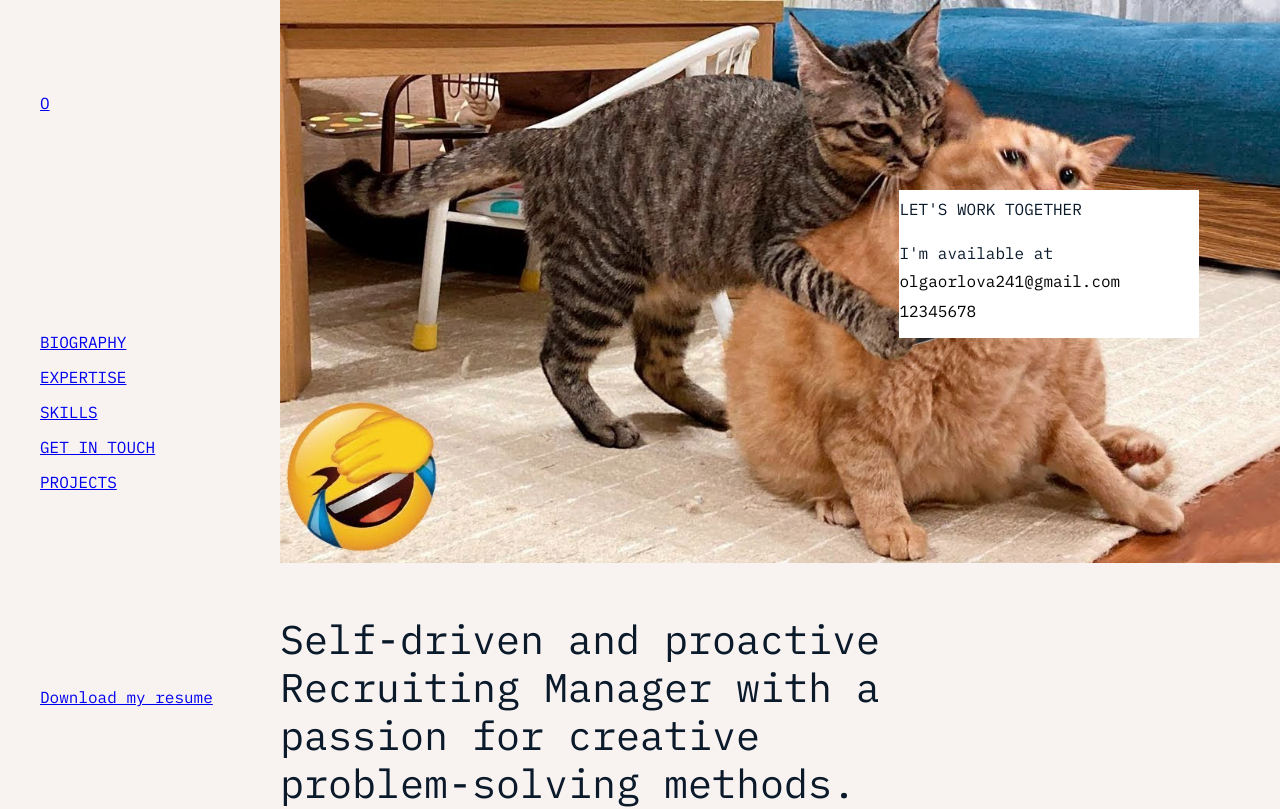
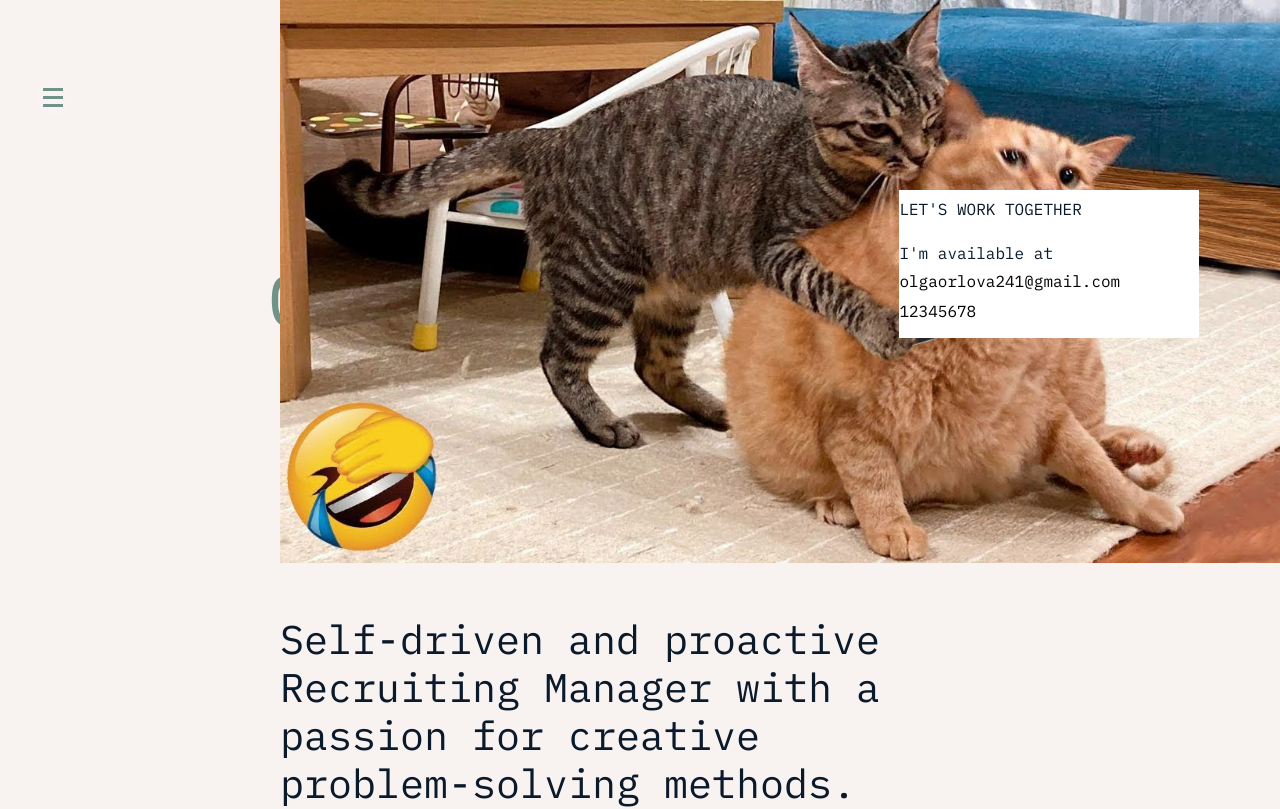
Before and after one commit to ideal-life-generator/my-resume-page, a React (Vite) app: page / in a window 1280 px wide. Shown: the top 809 px of the page. Built offline with nearby package versions, Linux system fonts and the light colour scheme.

Commit message:
added Burger menu button and Name animation and also fixed Nav animation

```diff
--- /dev/null
+++ b/src/components/Burger.jsx
@@ -0,0 +1,21 @@
+
+import "../styles/Burger.css";
+
+function Burger(props) {
+    const { isOpen, toggleOpen } = props;
+
+  return (
+    <div
+      className={isOpen ? "open hamburger-icon" : "hamburger-icon"}
+      onClick={toggleOpen}
+    >
+      <div className="icon-container">
+        <div className="icon-1"></div>
+        <div className="icon-2"></div>
+        <div className="icon-3"></div>
+      </div>
+    </div>
+  );
+}
+
+export default Burger;
--- a/src/components/Link.jsx
+++ b/src/components/Link.jsx
@@ -1,11 +1,15 @@
 import "../styles/Link.css";
 
 function Link(props) {
-    const { href, name, className } = props;
+  const { href, name, className } = props;
   return (
-    <>
-          <a className={className} href={href}>{name}</a>
-    </>
+    <div
+      className={className ? `link-container ${className}` : "link-container"}
+    >
+      <a className={className} href={href}>
+        {name}
+      </a>
+    </div>
   );
 }
 
--- a/src/components/Main.jsx
+++ b/src/components/Main.jsx
@@ -4,6 +4,7 @@ import Language from "./Language";
 import GetInTouch from "./GetInTouch";
 import ContactMe from "./ContactMe";
 import SocialMedia from "./SocialMedia";
+import Name from "./Name";
 import "../styles/Main.css";
 
 function Main() {
@@ -94,6 +95,7 @@ function Main() {
 
   return (
     <main>
+      <Name />
       <img src="src/img/maxresdefault.jpg" />
       <div className="big-title" id="bio">
         Self-driven and proactive Recruiting Manager with a passion for creative
--- /dev/null
+++ b/src/components/Name.jsx
@@ -0,0 +1,16 @@
+import "../styles/Name.css";
+
+function Name() {
+  return (
+    <div className="names-container">
+      <div className="left-name-container ">
+        <div className="animated-name-left">Olga</div>
+      </div>
+      <div className="right-name-container">
+        <div className="animated-name-right">Olga</div>
+      </div>
+    </div>
+  );
+}
+
+export default Name;
--- a/src/components/Nav.jsx
+++ b/src/components/Nav.jsx
@@ -1,19 +1,96 @@
 import Link from "./Link";
+import Burger from "./Burger";
 import "../styles/Nav.css";
+import { useEffect, useState } from "react";
 
 function Nav() {
+  const [isOpen, setIsOpen] = useState(false);
+  const toggleOpen = () => {
+    setIsOpen(!isOpen);
+  };
+
+  const [scrolledToElement, setScrolledToElement] = useState("");
+  const onScrollHandler = (event) => {
+    let elemendID = "";
+
+    const offsetBio = document.getElementById("bio").offsetTop;
+    const offsetExpertise = document.getElementById("expertise").offsetTop;
+    const offsetSkills = document.getElementById("skills").offsetTop;
+    const offsetTopGetInTouch =
+      document.getElementById("get-in-touch").offsetTop;
+
+    const position = event.target.documentElement.scrollTop;
+
+    if (position >= offsetBio - 1) {
+      elemendID = "bio";
+    }
+
+    if (position >= offsetExpertise - 1) {
+      elemendID = "expertise";
+    }
+
+    if (position >= offsetSkills - 1) {
+      elemendID = "skills";
+    }
+
+    if (position >= offsetTopGetInTouch - 1) {
+      elemendID = "get-in-touch";
+    }
+    // console.log(offsetSkills);
+    // console.log(position);
+    setScrolledToElement(elemendID);
+  };
+
+  useEffect(() => {
+    document.addEventListener("scroll", onScrollHandler);
+    return () => {
+      document.removeEventListener("scroll", onScrollHandler);
+    };
+  });
   return (
     <>
-      <nav className="menu">
-        <a href='#'>O</a>
+      <Burger toggleOpen={toggleOpen} isOpen={isOpen} />
+      <nav className={isOpen ? "menu" : "menu closed"}>
         <div className="list-menu">
-          <Link className='nav-link' href="#bio" name="BIOGRAPHY" />
-          <Link href="#expertise" name="EXPERTISE" />
-          <Link href="#skills" name="SKILLS" />
-          <Link href="#get-in-touch" name="GET IN TOUCH" />
-          <Link href="#" name="PROJECTS" />
+          <Link
+            className={
+              scrolledToElement === "bio"
+                ? "nav-link underline-link selected"
+                : "nav-link underline-link"
+            }
+            href="#bio"
+            name="BIOGRAPHY"
+          />
+          <Link
+            className={
+              scrolledToElement === "expertise"
+                ? "underline-link selected"
+                : "underline-link"
+            }
+            href="#expertise"
+            name="EXPERTISE"
+          />
+          <Link
+            className={
+              scrolledToElement === "skills"
+                ? "underline-link selected"
+                : "underline-link"
+            }
+            href="#skills"
+            name="SKILLS"
+          />
+          <Link
+            className={
+              scrolledToElement === "get-in-touch"
+                ? "underline-link selected"
+                : "underline-link"
+            }
+            href="#get-in-touch"
+            name="GET IN TOUCH"
+          />
+          {/* <Link className="underline-link" href="#" name="PROJECTS" /> */}
         </div>
-        <Link href="#" name="Download my resume" />
+        <Link href="#" name="Download my resume" className="download-resume" />
       </nav>
     </>
   );
--- /dev/null
+++ b/src/styles/Burger.css
@@ -0,0 +1,73 @@
+.icon-1,
+.icon-2,
+.icon-3 {
+  position: inherit;
+  /* left: 25%;
+  top: 50%; */
+  width: 20px;
+  height: 3px;
+  background-color: #6f9389;
+  transition: all 400ms cubic-bezier(0.84, 0.06, 0.52, 1.8);
+}
+
+.icon-1 {
+  transform: translateY(-8px);
+  animation-delay: 100ms;
+}
+.icon-2 {
+  /* transform: translateY(8px); */
+  animation-delay: 100ms;
+}
+
+.icon-3 {
+  transform: translateY(8px);
+  animation-delay: 250ms;
+}
+
+.hamburger-icon {
+  display: flex;
+  justify-content: center;
+  align-items: center;
+  position: fixed;
+  height: 36px;
+  width: 36px;
+  top: 10%;
+  left: 35px;
+  z-index: 1000;
+  cursor: pointer;
+  border-radius: 50%;
+  transition: all 0.2s ease-in-out;
+  background: rgba(255, 255, 255, 0.2);
+  &:hover {
+    transform: scale(1.2);
+    box-shadow: 0px 0px 30px rgba(0, 0, 0, 0.1);
+  }
+
+  .icon-container {
+    position: inherit;
+    width: 20px;
+    height: 20px;
+    transform: translateY(8px);
+  }
+
+  &.open {
+    .icon-container {
+      .icon-1 {
+        transform: rotate(45deg);
+      }
+      .icon-3 {
+        transform: rotate(-45deg);
+      }
+      .icon-2 {
+        opacity: 0;
+      }
+    }
+  }
+}
+
+@media (max-width: 768px) {
+  .hamburger-icon {
+    right: 35px;
+    left: auto;
+  }
+}
--- a/src/styles/Header.css
+++ b/src/styles/Header.css
@@ -18,29 +18,29 @@ header {
   line-height: 1.75;
 }
 
-.underline {
-    text-decoration: none;
-    color: black;
-
-}
-
 .underline-container {
   width: fit-content;
 }
 
 .underline {
+  text-decoration: none;
+  color: black;
   display: inline-block;
-  padding-bottom:2px;
+  padding-bottom: 2px;
   background-image: linear-gradient(#000 0 0);
-  background-position: 0 100%; /*OR bottom left*/
-  background-size: 0% 2px;
+  background-position: 0 100%;
+  background-size: 0% 1px;
   background-repeat: no-repeat;
-  transition:
-    background-size 0.3s,
-    background-position 0s 0.3s; /*change after the size immediately*/
+  transition: background-size 0.3s, background-position 0s 0.3s;
 }
 
 .underline:hover {
-  background-position: 100% 100%; /*OR bottom right*/
-  background-size: 100% 2px;
+  background-position: 100% 100%;
+  background-size: 100% 1px;
 }
+
+@media (max-width: 768px) {
+  header {
+    display: none;
+  }
+}
--- a/src/styles/Link.css
+++ b/src/styles/Link.css
@@ -5,3 +5,46 @@ a {
 .nav-link {
   padding-top: 25px;
 }
+
+a.underline-link {
+  text-decoration: none;
+  color: #0a1a2b;
+  display: inline-block;
+  padding-bottom: 2px;
+  background-image: linear-gradient(#e8604c 0 0);
+  background-position: 0 100%;
+  background-size: 0% 1px;
+  background-repeat: no-repeat;
+  transition: background-size 0.3s, background-position 0s 0.3s;
+  /* animation-name: hover;
+  animation-duration: 1ms;
+  animation-fill-mode: backwards;
+  animation-play-state: paused; */
+
+}
+
+a.underline-link.selected, a.underline-link:hover {
+  background-position: 100% 100%;
+  background-size: 100% 1px;
+  color: #e8604c;
+  /* animation-fill-mode: forwards;
+  animation-play-state: running; */
+}
+
+/* @keyframes hover {
+  0% {
+
+    transform: scaleX(0.5);
+  }
+  100% {
+    transform: scaleX(1);
+  }
+} */
+
+.link-container.underline-link {
+  width: fit-content;
+}
+
+a.underline-link.selected {
+  color: rgb(238, 121, 104);
+}
--- a/src/styles/Main.css
+++ b/src/styles/Main.css
@@ -1,7 +1,6 @@
 main {
   position: absolute;
-  left: 240px;
-  padding-left: 40px;
+  left: 280px;
 }
 
 img {
--- /dev/null
+++ b/src/styles/Name.css
@@ -0,0 +1,65 @@
+.names-container {
+  position: absolute;
+  font-size: 100px;
+  width: 100px;
+  height: 300px;
+  writing-mode: vertical-rl;
+  text-orientation: mixed;
+  top: 150px;
+}
+
+.left-name-container,
+.right-name-container {
+  width: fit-content;
+  height: fit-content;
+  position: relative;
+  overflow: hidden;
+}
+
+.left-name-container {
+  left: 0;
+
+  color: #ee7968;
+}
+
+.right-name-container {
+  right: 0;
+  color: #6f9389;
+
+}
+
+.left-name-container > div {
+  position: relative;
+  right: 100px;
+  animation: instant-animation-left 2s forwards;
+
+}
+
+.right-name-container > div {
+  position: relative;
+  left: 100px;
+  animation: instant-animation-right 2s forwards;
+}
+
+/* .left-name-container > div .animated-name-left {
+    transition: right 2s;
+    right:50px;
+} */
+
+@keyframes instant-animation-left {
+    to {
+        transform: translateX(50px);
+    }
+}
+
+@keyframes instant-animation-right {
+    to {
+        transform: translateX(-50px);
+    }
+}
+
+@media (max-width: 768px) {
+  .names-container {
+    display: none;
+  }
+}
--- a/src/styles/Nav.css
+++ b/src/styles/Nav.css
@@ -3,20 +3,33 @@ nav {
   width: 200px;
   height: 100%;
   padding-left: 40px;
-    /* background-color: #faf2f0; */
   display: flex;
   justify-content: space-around;
   flex-direction: column;
+  font-size: 14px;
+  font-weight: 600;
+  transition: left 1s;
+  left: 0;
+  &.closed {
+    left: -200px;
+    transition: left 1s;
+  }
 }
 
 .list-menu {
   /* background-color: aquamarine; */
   display: flex;
   flex-direction: column;
-  height: 200px;
+  height: 300px;
   justify-content: space-around;
 }
 
+.download-resume {
+  font-size: 12px;
+  font-weight: 600;
+  text-decoration: none;
+  color: #0a1a2b;
+}
 
 @media (max-width: 768px) {
   .menu {
```
Lines whose indentation alone changed are shown as unchanged.
